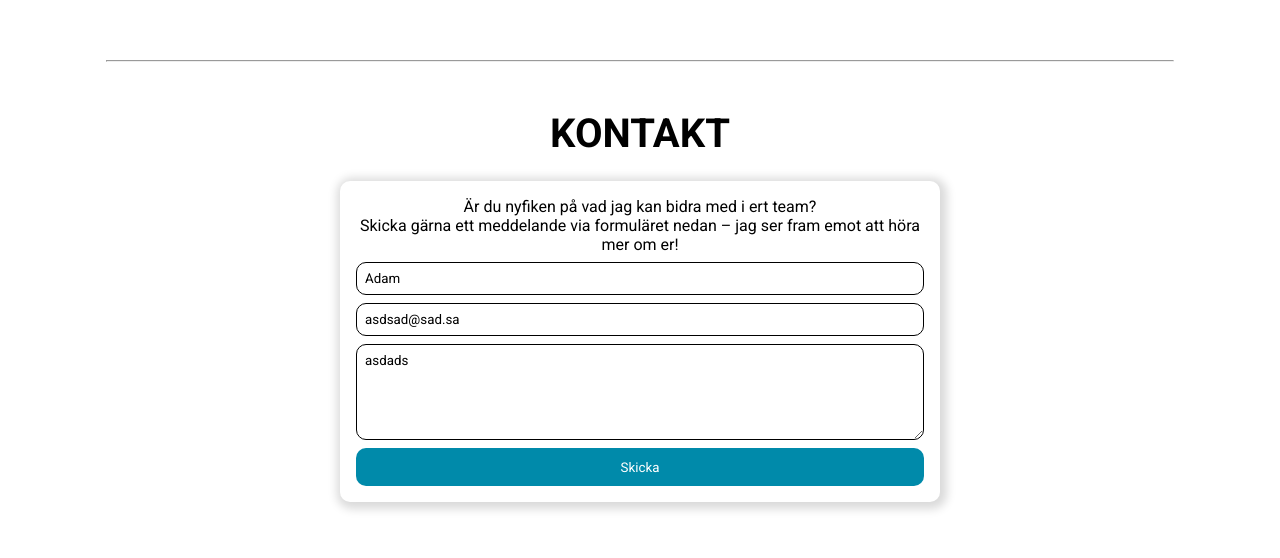
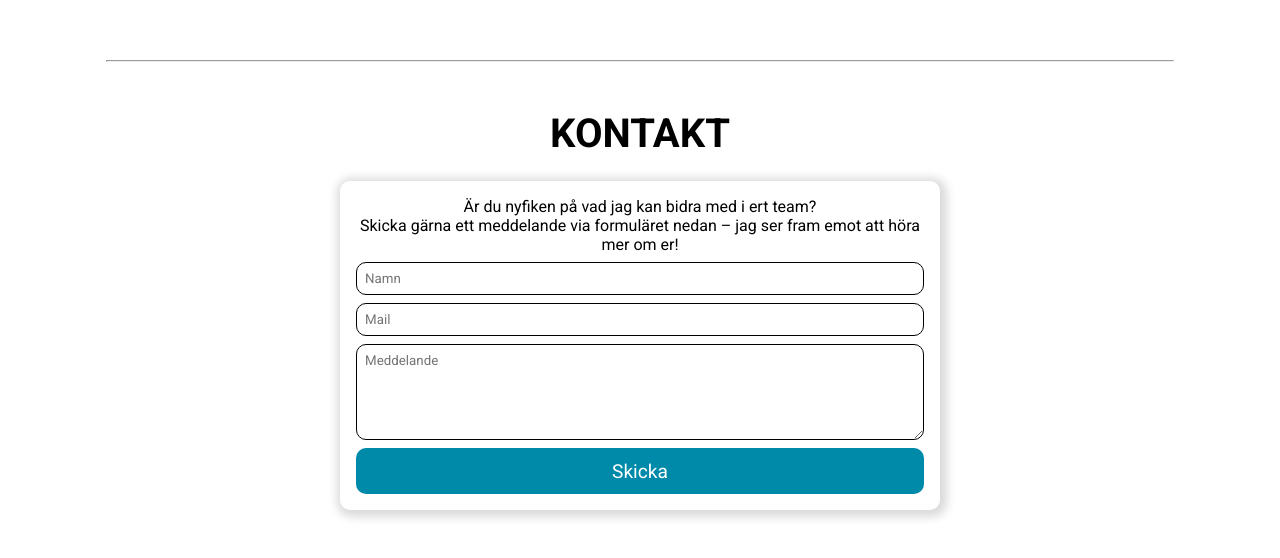
Before and after one commit to lammai442/portfolio, a React (Vite) app in the folder client/: page / in a window 1280 px wide. Shown: the part 4265-4823 px from the top of the page. Built offline with nearby package versions, Linux system fonts and the light colour scheme; no server answers; grey boxes are pictures that could not be loaded.

Commit message:
Changes on css

```diff
--- a/client/src/components/Contact/Contact.css
+++ b/client/src/components/Contact/Contact.css
@@ -33,6 +33,7 @@
 	background-color: var(--primary-bg-color);
 	color: var(--white-text-color);
 	transition: all 0.3s ease-in-out;
+	font-size: 1.2rem;
 }
 
 .contact__btn:hover {
--- a/client/src/components/Contact/Contact.jsx
+++ b/client/src/components/Contact/Contact.jsx
@@ -5,9 +5,9 @@ import { useEffect, useState, useRef } from 'react';
 import emailjs from '@emailjs/browser';
 
 function Contact() {
-	const [name, setName] = useState('Adam');
-	const [email, setEmail] = useState('asdsad@sad.sa');
-	const [textArea, setTextArea] = useState('asdads');
+	const [name, setName] = useState('');
+	const [email, setEmail] = useState('');
+	const [textArea, setTextArea] = useState('');
 	const [sentMsg, setSentMsg] = useState(false);
 	const form = useRef();
 	const publicKey = import.meta.env.VITE_PUBLIC_KEY;
--- a/client/src/components/LinkElement/LinkElement.css
+++ b/client/src/components/LinkElement/LinkElement.css
@@ -36,3 +36,10 @@
 	background-color: var(--accent-bg-color);
 	color: var(--white-text-color);
 }
+
+@media screen and (max-width: 600px) {
+	.link__url {
+		font-size: 1rem;
+		padding: 0.8rem;
+	}
+}
--- a/client/src/components/WebProjects/WebProjects.css
+++ b/client/src/components/WebProjects/WebProjects.css
@@ -62,3 +62,9 @@
 .mobile__info-paragraph {
 	white-space: pre-line;
 }
+
+@media screen and (max-width: 600px) {
+	.link__url {
+		font-size: 5rem;
+	}
+}
```
